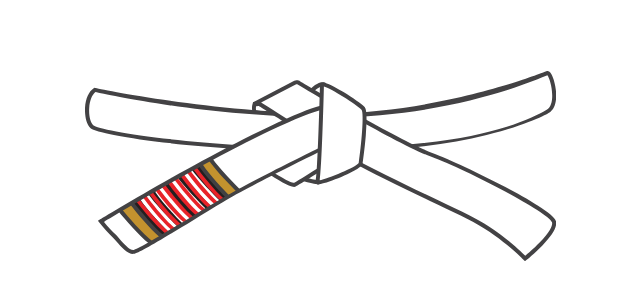
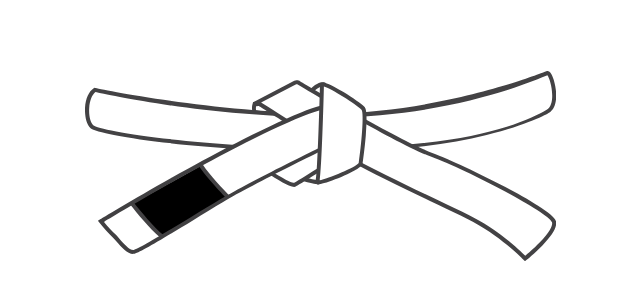
Before and after one commit to jeffholst/vue-custom-belt, a Vue app: page / in a window 1280 px wide. Shown: the part 234-534 px from the top of the page, without its empty margins (84-724 px from the left). Built offline with nearby package versions, Linux system fonts and the light colour scheme.

Commit message:
chore: added stripes

```diff
--- a/src/App.vue
+++ b/src/App.vue
@@ -6,9 +6,11 @@ import { reactive } from "vue";
 const beltProps: BeltProps = reactive({
   border: "#434244",
   patch: "#000000",
-  patchBorder: "#FFFFFF",
-  professorPatch: "#000000",
-  professorBorder: "#000000",
+  patchBorder: "#414042",
+  professorPatch: "#c3922e",
+  professorBorder: "#414042",
+  hasProfessorPatch: false,
+  stripeCount: 0,
   stripe4l1: "#FFFFFF",
   stripe4l2: "#FFFFFF",
   stripe4l3: "#FFFFFF",
--- a/src/components/IconBelt.vue
+++ b/src/components/IconBelt.vue
@@ -271,119 +271,119 @@
         />
       </g>
       <g id="Patch">
-        <g id="Professor">
+        <g id="Professor" :style="hasProfessorPatch">
           <path
             id="professorpatch"
             d="m154.1,120c-5.8-5.8-20.6-20.8-28-31l-90.7,50.6c6.3,7.6,19.8,23.3,30.2,31.8l88.5-51.4h0Z"
-            style="fill: #c3922e"
+            :style="professorPatchColor"
           />
           <path
             id="right2"
             d="m68,170.7c-10.6-8.3-25-25.1-31.3-32.8l-3.5,2c6.7,8.2,19.8,23.7,31.2,32.9l3.6-2.1h0Z"
-            style="fill: #414042"
+            :style="professorBorderColor"
           />
           <path
             id="left2"
             d="m152.7,121.5l3.6-2.1c-6.8-6.7-21.4-21.2-28.9-32l-3.6,2c7.3,10.4,22.7,26.1,28.9,32.1h0Z"
-            style="fill: #414042"
+            :style="professorBorderColor"
           />
         </g>
         <path
           id="patch"
           d="m142.8,126c-5.7-5.9-20.3-21.4-26.9-31.3l-68.6,38.3c5.6,7.1,18.8,23.3,29,31.9,0-.1,66.5-39,66.5-38.9Z"
-          style="fill: #231f20"
+          :style="patchColor"
         />
-        <g id="Stripes4">
+        <g id="Stripes4" :style="stripes4">
           <path
             id="stripe4l4"
             d="m125.5,134.9l9.1-5.3c-5.8-5.8-20.6-20.8-28-31l-8.4,4.7c7,10.6,20.9,25,27.3,31.6h0Z"
-            style="fill: #fff"
+            :style="stripe4l4"
           />
           <path
             id="stripe4l3"
             d="m111.5,142.9l9.1-5.3c-5.8-5.8-20.6-20.8-28-31l-8.4,4.7c7,10.6,20.9,25,27.3,31.6Z"
-            style="fill: #fff"
+            :style="stripe4l3"
           />
           <path
             id="stripe4l2"
             d="m97.4,152.3l9.1-5.3c-5.8-5.8-20.6-20.8-28-31l-8.4,4.7c7,10.6,20.9,25,27.3,31.6Z"
-            style="fill: #fff"
+            :style="stripe4l2"
           />
           <path
             id="stripe4l1"
             d="m82.8,160.3l9.1-5.3c-5.8-5.8-20.6-20.8-28-31l-8.4,4.7c7,10.6,20.9,25,27.3,31.6Z"
-            style="fill: #fff"
+            :style="stripe4l1"
           />
         </g>
-        <g id="Stripes10">
+        <g id="Stripes10" :style="stripes10">
           <path
             id="stripe10l10"
             d="m139.8,128.4c-9.9-8.4-23-25-28.7-32.7l-3.5,1.7c6.1,8.1,18,23.5,28.6,32.7l3.6-1.8h0Z"
-            style="fill: #e82329"
+            :style="stripe10l10"
           />
           <path
             id="stripe10l9"
             d="m133.3,131.5c-7.7-6.6-21.4-22.9-28.7-32.7l-3.5,1.7c6.1,8.1,18,23.5,28.6,32.7l3.6-1.8h0Z"
-            style="fill: #e82329"
+            :style="stripe10l9"
           />
           <path
             id="stripe10l8"
             d="m127.2,135.4c-9.9-8.4-23-25-28.7-32.7l-3.5,1.7c6.1,8.1,18,23.5,28.6,32.7l3.6-1.8h0Z"
-            style="fill: #e82329"
+            :style="stripe10l8"
           />
           <path
             id="stripe10l7"
             d="m120.7,138.6c-9.9-8.4-23-25-28.7-32.7l-3.5,1.7c6.6,8.8,18.5,23.9,28.6,32.7l3.6-1.8h0Z"
-            style="fill: #e82329"
+            :style="stripe10l7"
           />
           <path
             id="stripe10l6"
             d="m114.8,142.8c-9.9-8.4-23-25-28.7-32.7l-3.5,1.7c6.1,8.1,18,23.5,28.6,32.7l3.6-1.8h0Z"
-            style="fill: #e82329"
+            :style="stripe10l6"
           />
           <path
             id="stripe10l5"
             d="m108.3,145.9c-9.9-8.4-23-25-28.7-32.7l-3.5,1.7c6.1,8.1,18,23.5,28.6,32.7l3.6-1.8h0Z"
-            style="fill: #e82329"
+            :style="stripe10l5"
           />
           <path
             id="stripe10l4"
             d="m102,149.4c-9.9-8.4-23-25-28.7-32.7l-3.5,1.7c5.4,7.2,16.9,22.5,28.6,32.7l3.6-1.8h0Z"
-            style="fill: #e82329"
+            :style="stripe10l4"
           />
           <path
             id="stripe10l3"
             d="m95.8,153.1c-9.9-8.4-23-25-28.7-32.7l-3.5,1.7c4.4,5.9,15.1,21,28.6,32.7l3.6-1.8h0Z"
-            style="fill: #e82329"
+            :style="stripe10l3"
           />
           <path
             id="stripe10l2"
             d="m89.8,157.1c-9.9-8.4-23-25-28.7-32.7l-3.5,1.7c6.1,8.1,18,23.5,28.6,32.7l3.6-1.8h0Z"
-            style="fill: #e82329"
+            :style="stripe10l2"
           />
           <path
             id="stripe10l1"
             d="m84.2,160.9c-10-8.2-23.5-24.6-29.4-32.1l-3.5,1.8c6.2,8,18.5,23.1,29.3,32.1l3.6-1.9h0Z"
-            style="fill: #e82329"
+            :style="stripe10l1"
           />
         </g>
         <g id="PatchBorder">
           <path
             id="left1"
             d="m145.1,125.4c-6.4-6.6-20.4-21.1-27.4-31.8l-3.5,2c6.8,10.2,21.7,26,27.4,31.9l3.6-2.1h-.1Z"
-            style="fill: #414042"
+            :style="borderColor"
           />
           <path
             id="right1"
             d="m78.7,164.3c-10-8.1-23.7-24.9-29.6-32.3l-3.5,2c6.3,8,18.8,23.4,29.5,32.5l3.6-2.2h0Z"
-            style="fill: #414042"
+            :style="borderColor"
           />
         </g>
       </g>
       <path
         id="border2"
         d="m48.2,183c-5.8,0-12.1-7.2-16.7-12.5-1.3-1.5-2.4-2.7-3.2-3.5-5-4.8-9.7-10-14-15.4l-1.4-1.8,1.9-1.2c.3-.2,31.8-19.4,72.2-42.1,37.3-20.9,89.9-49.2,129.1-65.1,24.7-10,39.3-11.5,44.6-4.6,7.9,10.3-9.7,34-11.7,36.7l-.3.4-.4.2c-.8.4-79,38.4-110.6,57.2-8.8,5.2-19.1,11.5-29.1,17.6-34,20.7-55,33.3-59.6,33.9h-.9v.2h.1Zm-29.2-32.1c3.8,4.6,7.8,9.1,12.2,13.2.9.9,2.1,2.2,3.4,3.8,3.8,4.3,10.1,11.6,14,11.1,4-.5,33.9-18.7,58-33.3,10-6.1,20.3-12.3,29.1-17.6,30.6-18.2,104.1-54.1,110.5-57.2,6.9-9.3,15.9-25.6,11.4-31.5-2.2-2.9-10.4-6-39.9,5.9-69.5,28.1-182.5,95.9-198.7,105.6h0Z"
-        :style="borderColor"
+        :style="patchBorderColor"
       />
     </g>
     <g id="BeltKnotCenter">
@@ -597,4 +597,110 @@ const s13l2 = computed(() => {
 const s13l3 = computed(() => {
   return `fill: ${props.beltProps.s13l3};`;
 });
+
+const hasProfessorPatch = computed(() => {
+  return `visibility: ${
+    props.beltProps.hasProfessorPatch ? "visible" : "hidden"
+  };`;
+});
+
+const professorPatchColor = computed(() => {
+  return `fill: ${props.beltProps.professorPatch};`;
+});
+
+const professorBorderColor = computed(() => {
+  return `fill: ${props.beltProps.professorBorder};`;
+});
+
+const patchColor = computed(() => {
+  return `fill: ${props.beltProps.patch};`;
+});
+
+const patchBorderColor = computed(() => {
+  return `fill: ${props.beltProps.patchBorder};`;
+});
+
+const stripes4 = computed(() => {
+  return `visibility: ${
+    props.beltProps.stripeCount < 5 ? "visible" : "hidden"
+  };`;
+});
+
+const stripe4Style = (stripe: number, fill: string) => {
+  return `fill: ${fill}; visibility: ${
+    props.beltProps.stripeCount < 5 && props.beltProps.stripeCount >= stripe
+      ? "visible"
+      : "hidden"
+  };`;
+};
+
+const stripe4l1 = computed(() => {
+  return stripe4Style(1, props.beltProps.stripe4l1);
+});
+
+const stripe4l2 = computed(() => {
+  return stripe4Style(2, props.beltProps.stripe4l2);
+});
+
+const stripe4l3 = computed(() => {
+  return stripe4Style(3, props.beltProps.stripe4l3);
+});
+
+const stripe4l4 = computed(() => {
+  return stripe4Style(4, props.beltProps.stripe4l4);
+});
+
+const stripes10 = computed(() => {
+  return `visibility: ${
+    props.beltProps.stripeCount > 4 ? "visible" : "hidden"
+  };`;
+});
+
+const stripe10Style = (stripe: number, fill: string) => {
+  return `fill: ${fill}; visibility: ${
+    props.beltProps.stripeCount > 4 && props.beltProps.stripeCount >= stripe
+      ? "visible"
+      : "hidden"
+  };`;
+};
+
+const stripe10l1 = computed(() => {
+  return stripe10Style(1, props.beltProps.stripe10l1);
+});
+
+const stripe10l2 = computed(() => {
+  return stripe10Style(2, props.beltProps.stripe10l2);
+});
+
+const stripe10l3 = computed(() => {
+  return stripe10Style(3, props.beltProps.stripe10l3);
+});
+
+const stripe10l4 = computed(() => {
+  return stripe10Style(4, props.beltProps.stripe10l4);
+});
+
+const stripe10l5 = computed(() => {
+  return stripe10Style(5, props.beltProps.stripe10l5);
+});
+
+const stripe10l6 = computed(() => {
+  return stripe10Style(6, props.beltProps.stripe10l6);
+});
+
+const stripe10l7 = computed(() => {
+  return stripe10Style(7, props.beltProps.stripe10l7);
+});
+
+const stripe10l8 = computed(() => {
+  return stripe10Style(8, props.beltProps.stripe10l8);
+});
+
+const stripe10l9 = computed(() => {
+  return stripe10Style(9, props.beltProps.stripe10l9);
+});
+
+const stripe10l10 = computed(() => {
+  return stripe10Style(10, props.beltProps.stripe10l10);
+});
 </script>
--- a/src/interfaces/BeltProps.ts
+++ b/src/interfaces/BeltProps.ts
@@ -4,6 +4,8 @@ export default interface BeltProps {
   patchBorder: string;
   professorPatch: string;
   professorBorder: string;
+  hasProfessorPatch: boolean;
+  stripeCount: number;
   stripe4l1: string;
   stripe4l2: string;
   stripe4l3: string;
```
